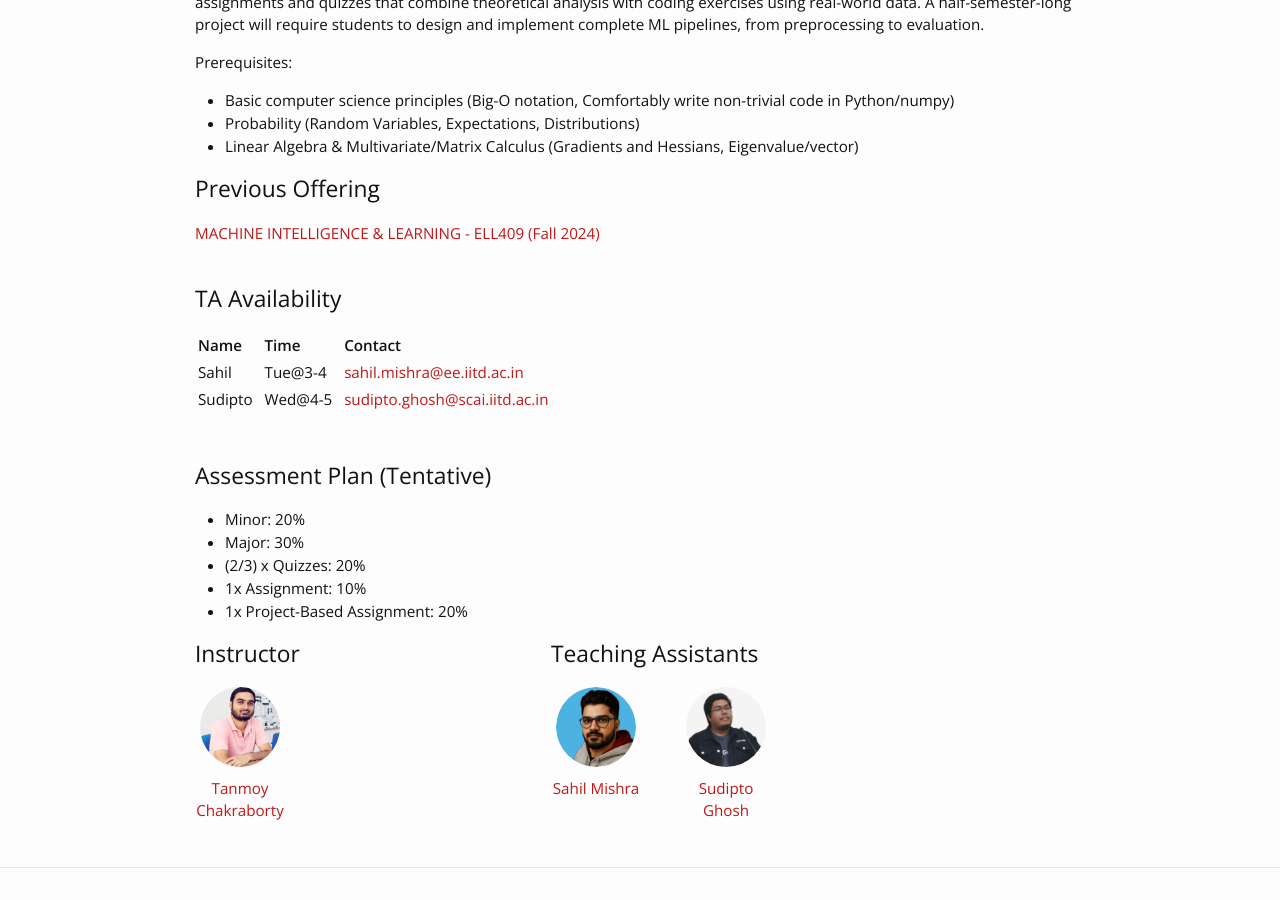
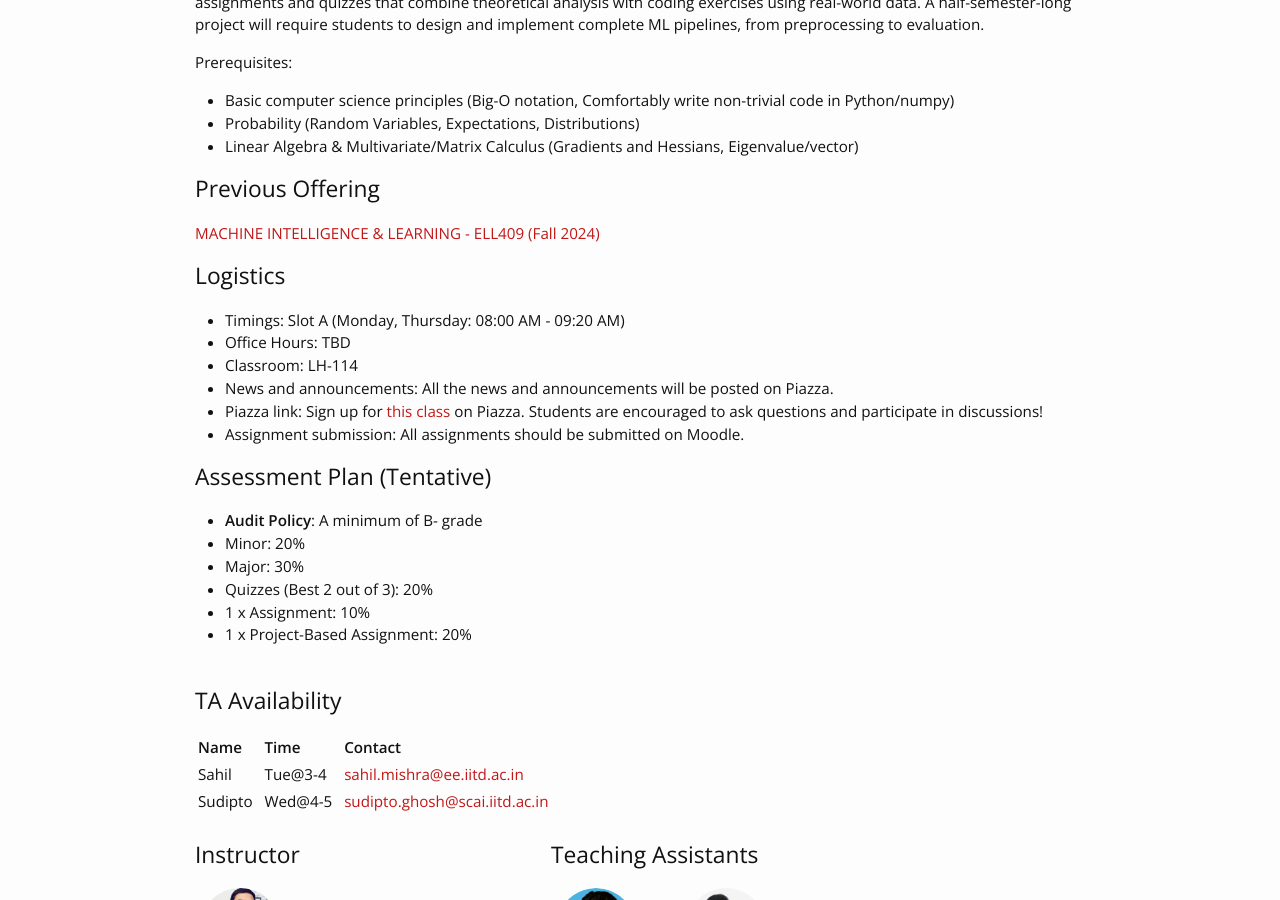
Before and after one commit to lcs2-iitd/ELL409-2501, a Jekyll site: the page built from index.md, in a window 1280 px wide and 900 px high, scrolled down 625 px. Built offline with Jekyll 4.4.1, drawn with Linux system fonts in a browser that asks for light colours; nearby versions of some CDN libraries.

Commit message:
add logistics, audit policy

```diff
--- a/_layouts/home.html
+++ b/_layouts/home.html
@@ -18,6 +18,25 @@ layout: default
     <h2>Previous Offering</h2>
     <p><a href="https://lcs2.in/ml2401" target="_blank">MACHINE INTELLIGENCE & LEARNING - ELL409 (Fall 2024)</a></p>
 
+    <h2>Logistics</h2>
+    <ul>
+        <li>Timings: Slot A (Monday, Thursday: 08:00 AM - 09:20 AM)</li>
+        <li>Office Hours: TBD</li>
+        <li>Classroom: LH-114</li>
+        <li>News and announcements: All the news and announcements will be posted on Piazza.</li>
+        <li>Piazza link: Sign up for <a href="https://piazza.com/iit_delhi/fall2025/ail7024" target="_blank">this class</a> on Piazza. Students are encouraged to ask questions and participate in discussions!</li>
+        <li>Assignment submission: All assignments should be submitted on Moodle.</li>
+    </ul>
+
+    <h2>Assessment Plan (Tentative)</h2>
+    <ul>
+        <li><b>Audit Policy</b>: A minimum of B- grade</li>
+        <li>Minor: 20%</li>
+        <li>Major: 30%</li>
+        <li>Quizzes (Best 2 out of 3): 20%</li>
+        <li>1 x Assignment: 10%</li>
+        <li>1 x Project-Based Assignment: 20%</li>
+    </ul>
 
     <br>
     <h2>TA Availability</h2>
@@ -39,16 +58,6 @@ layout: default
         </tr>
     </table>
     <br>
-    <br>
-    <h2>Assessment Plan (Tentative)</h2>
-    <ul>
-        <li>Minor: 20%</li>
-        <li>Major: 30%</li>
-        <li>(2/3) x Quizzes: 20%</li>
-        <li>1x Assignment: 10%</li>
-        <li>1x Project-Based Assignment: 20%</li>
-    </ul>
-
 
     <div>
         <div style="width:40%; float: left">
```
